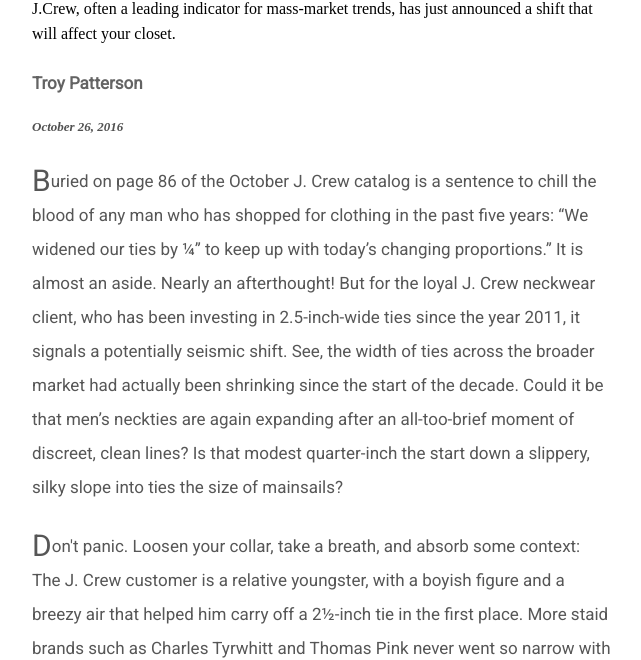
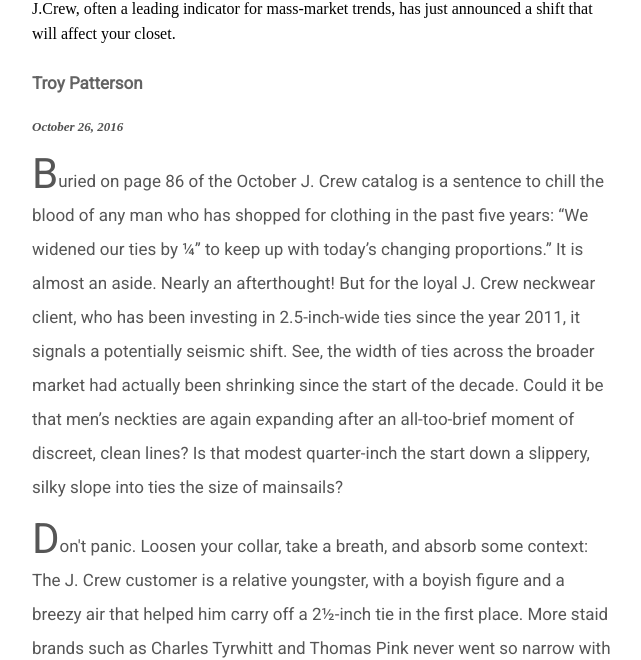
Before and after one commit to rdeloz/article, a plain HTML site: page index.html in a window 1280 px wide. Shown: the part 147-807 px from the top of the page, without its empty margins (318-959 px from the left). Drawn offline with Linux system fonts and the light colour scheme; a web font is replaced by a local one.

Commit message:
drop update

```diff
--- a/css/style.css
+++ b/css/style.css
@@ -64,7 +64,8 @@
 }
 
 .drop{
-    font-size: 30px;
+    font-size: 42px;
+    line-height: 20px;
     float: left;
 }
 
```
